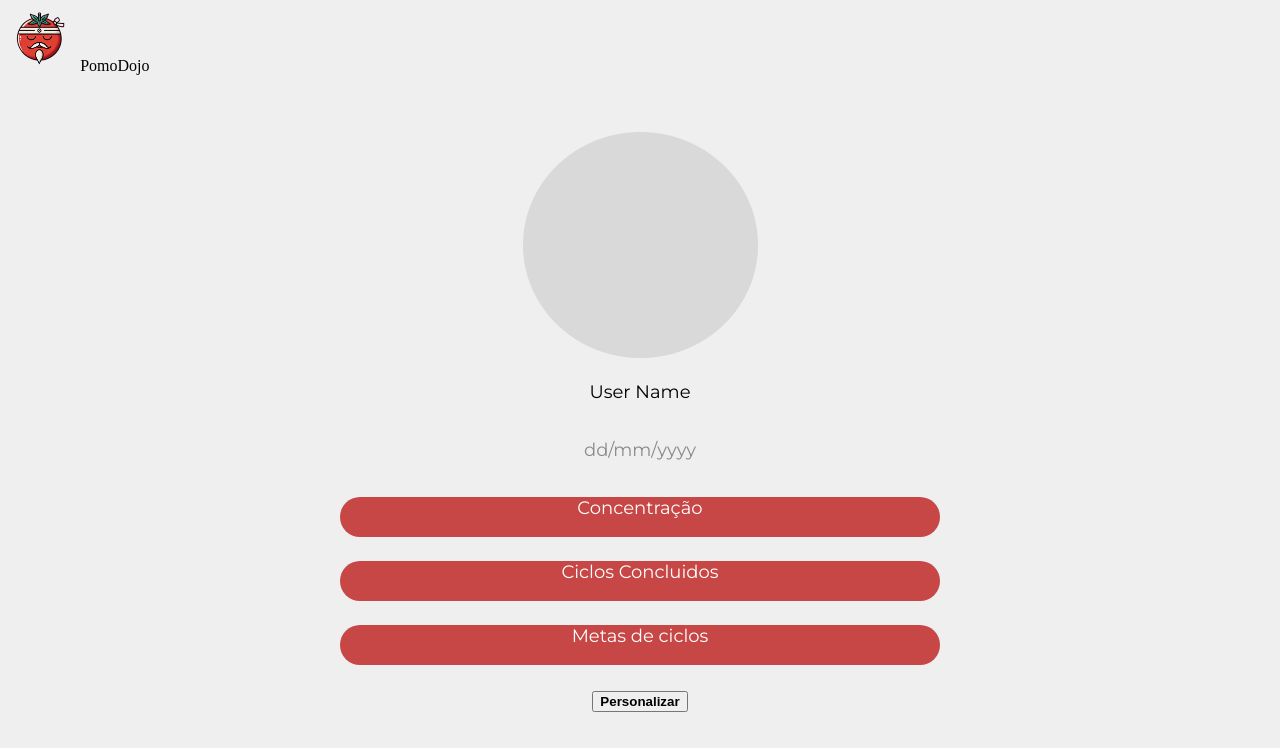
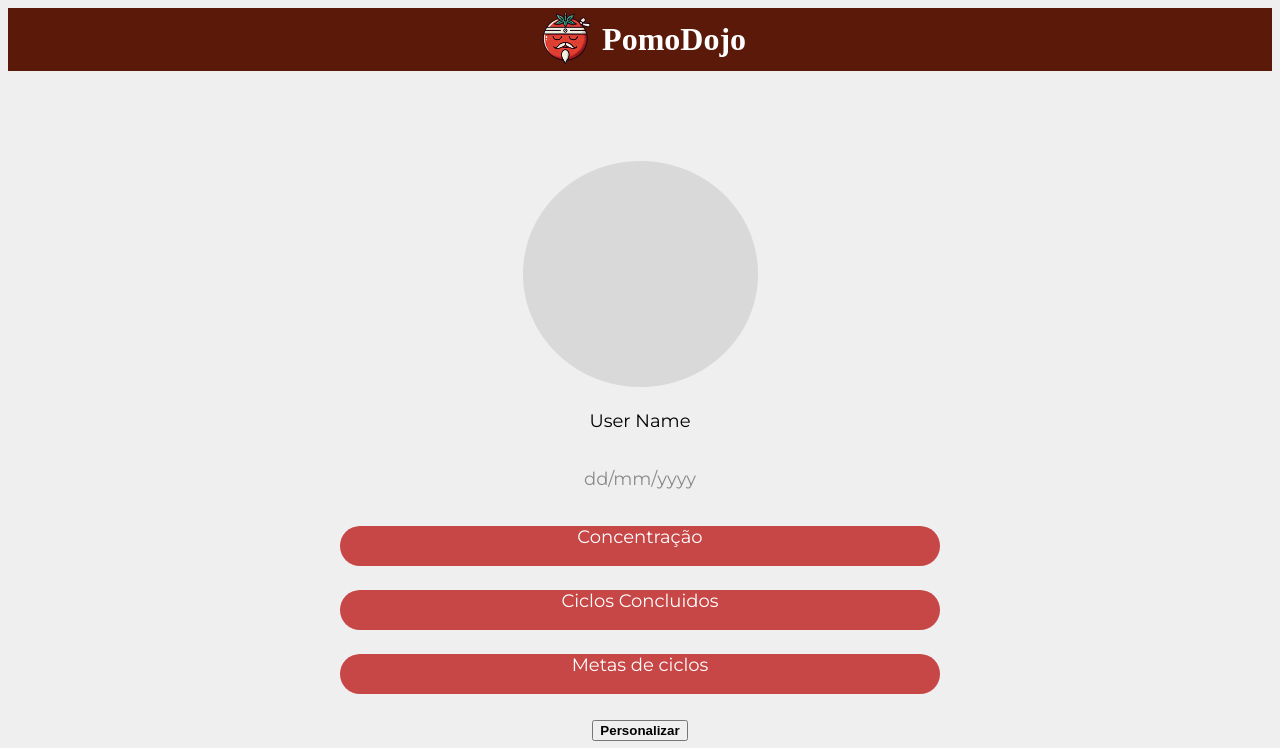
Before and after one commit to naoehcleber/Pomodojo, a Django app: page / in a window 1280 px wide; the page is wider, and only the part inside the window is pictured. Shown: the top 748 px of that part. Run offline with Django 5.2, Linux system fonts and the light colour scheme; grey boxes are pictures that could not be loaded.

Commit message:
Update usuarioPage.css

```diff
--- a/projeto_cad_usuarios/app_cad_usuarios/static/usuarioPage.css
+++ b/projeto_cad_usuarios/app_cad_usuarios/static/usuarioPage.css
@@ -3,13 +3,15 @@ body{
     background-color: #EFEFEF;
 }
 
-.header {
+header {
     background: #5B190A;
     color: white;
     font-size: large;
     align-items: center;
     justify-content: center;
     display: flex;
+    top: 0;
+    position: relative;
 }
 .logo{
     object-fit: cover;
@@ -17,7 +19,11 @@ body{
     width: 5%;
     margin-right: 5px;
 }
-
+.header-texto{
+    color: white;
+    font-size: xx-large;
+    font-weight: bold;
+}
 h1{
     align-items: center;
     justify-content: center;
@@ -25,8 +31,8 @@ h1{
 
 .main {
     display: flex;
-    padding: 10%;
     height: 55vh;
+    padding: 20vh;
     flex-direction: column;
     align-items: center;
     justify-content: center;
```
